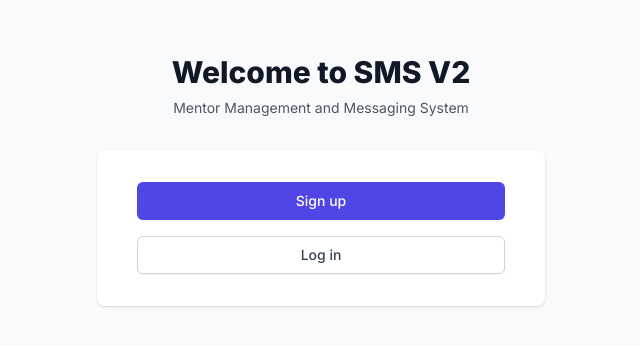
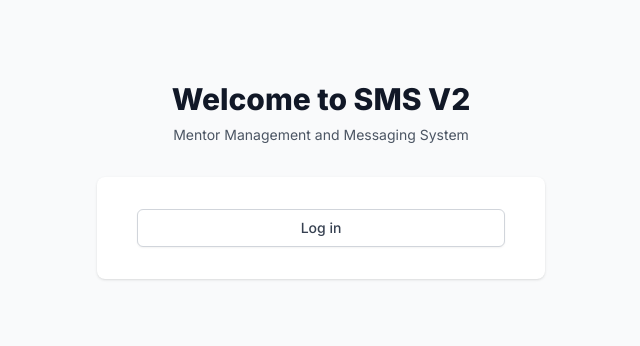
Before and after one commit to jstiger2469/sms-v2-frontend, a Next.js app: page / in a window 1280 px wide. Shown: the part 232-578 px from the top of the page, without its empty margins (319-959 px from the left). Built offline with nearby package versions, Linux system fonts and the light colour scheme; no server answers.

Commit message:
chore: remove Sign up button from welcome page for unauthenticated users

```diff
--- a/app/page.js
+++ b/app/page.js
@@ -48,12 +48,6 @@ export default function Home() {
         <div className="mt-8 sm:mx-auto sm:w-full sm:max-w-md">
           <div className="bg-white py-8 px-4 shadow sm:rounded-lg sm:px-10">
             <div className="space-y-4">
-              <a
-                href="/auth/login?screen_hint=signup"
-                className="w-full flex justify-center py-2 px-4 border border-transparent rounded-md shadow-sm text-sm font-medium text-white bg-indigo-600 hover:bg-indigo-700 focus:outline-none focus:ring-2 focus:ring-offset-2 focus:ring-indigo-500"
-              >
-                Sign up
-              </a>
               <a
                 href="/auth/login"
                 className="w-full flex justify-center py-2 px-4 border border-gray-300 rounded-md shadow-sm text-sm font-medium text-gray-700 bg-white hover:bg-gray-50 focus:outline-none focus:ring-2 focus:ring-offset-2 focus:ring-indigo-500"
```
